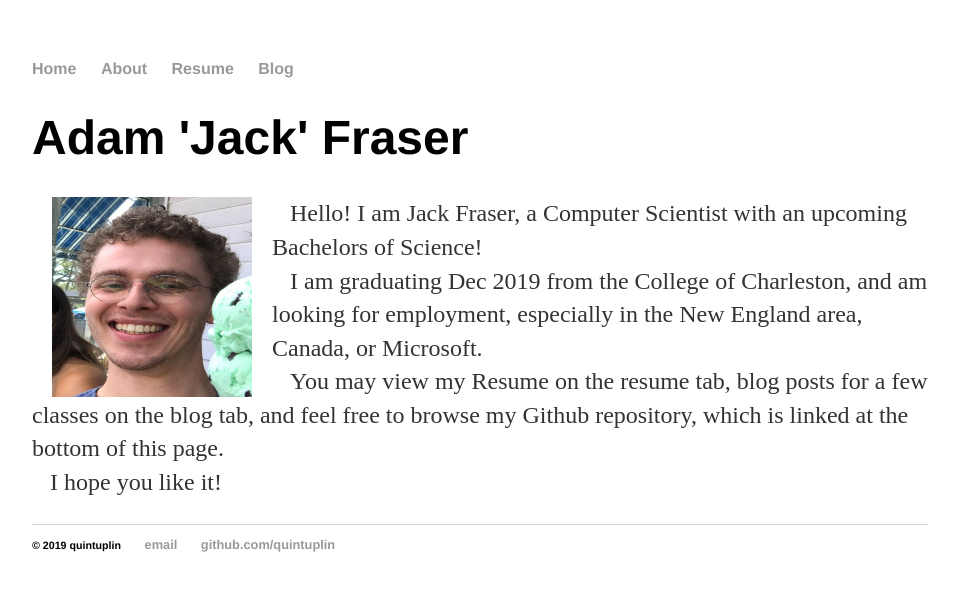
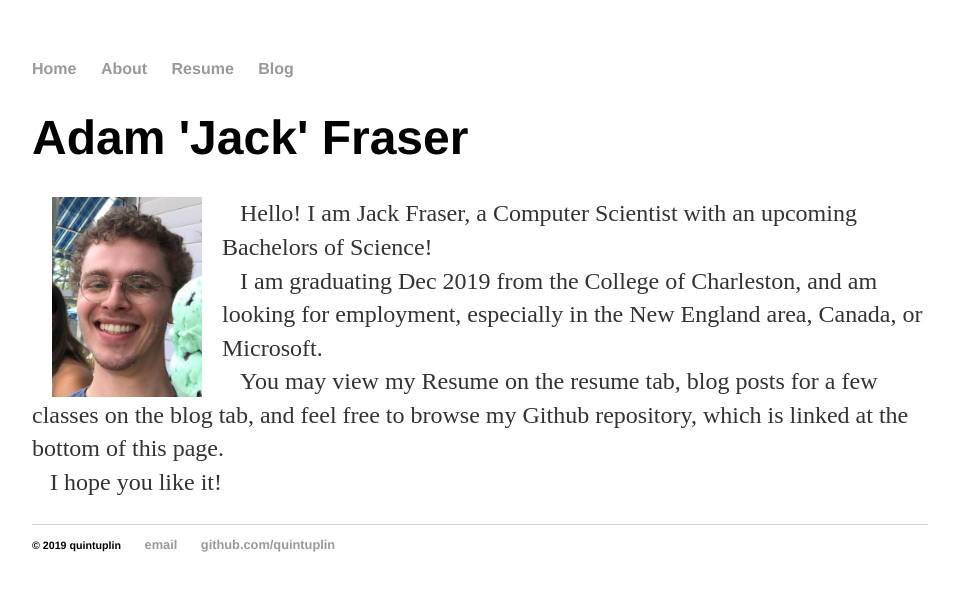
Before and after one commit to Quintuplin/quintuplin.github.io, a Jekyll site: the page built from index.html, in a window 1280 px wide. Shown: the top 591 px of the page, without its empty margins (160-1119 px from the left). Built offline with Jekyll 4.4.1, drawn with Linux system fonts in a browser that asks for light colours.

Commit message:
Update index.html

```diff
--- a/index.html
+++ b/index.html
@@ -5,7 +5,7 @@ title: Jack Fraser
 <div class="blurb">
 	<h1>Adam 'Jack' Fraser</h1>
 
-	<p><img src="assets/IMG_5262.jpg" alt="Me" width="200" height="200" align="left"hspace="20">
+	<p><img src="assets/IMG_5262.jpg" alt="Me" width="150" height="200" align="left"hspace="20">
 	    &nbsp;&nbsp;&nbsp;Hello! I am Jack Fraser, a Computer Scientist with an upcoming Bachelors of Science!
 	    <br>
 	    &nbsp;&nbsp;&nbsp;I am graduating Dec 2019 from the College of Charleston, and am looking for employment, especially in the New England area, Canada, or Microsoft.
```
